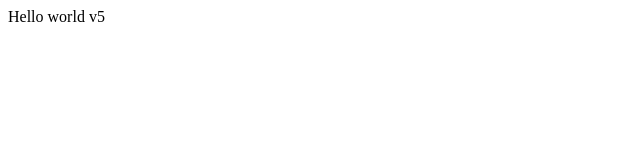
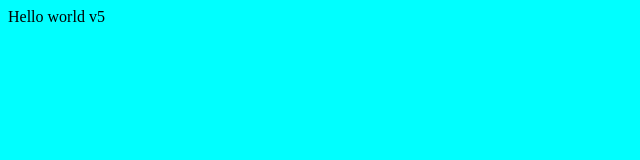
Before and after one commit to vengleab/tux-git-learning-repo, a plain HTML site: page index.html in a window 1280 px wide. Shown: the whole page, without its empty margins (0-640 px from the left). Drawn offline with Linux system fonts and the light colour scheme.

Commit message:
Fix background color from 'aaqua' to 'aqua'

```diff
--- a/style.css
+++ b/style.css
@@ -1,3 +1,3 @@
 body {
-  background-color: aaqua;
+  background-color: aqua;
 }
```
